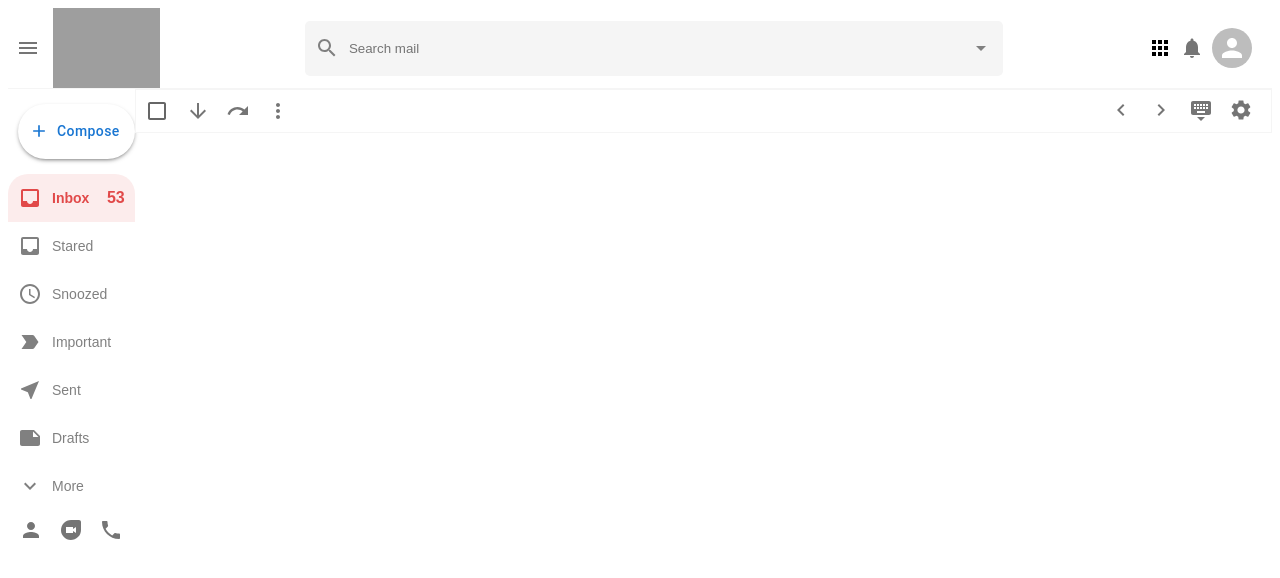
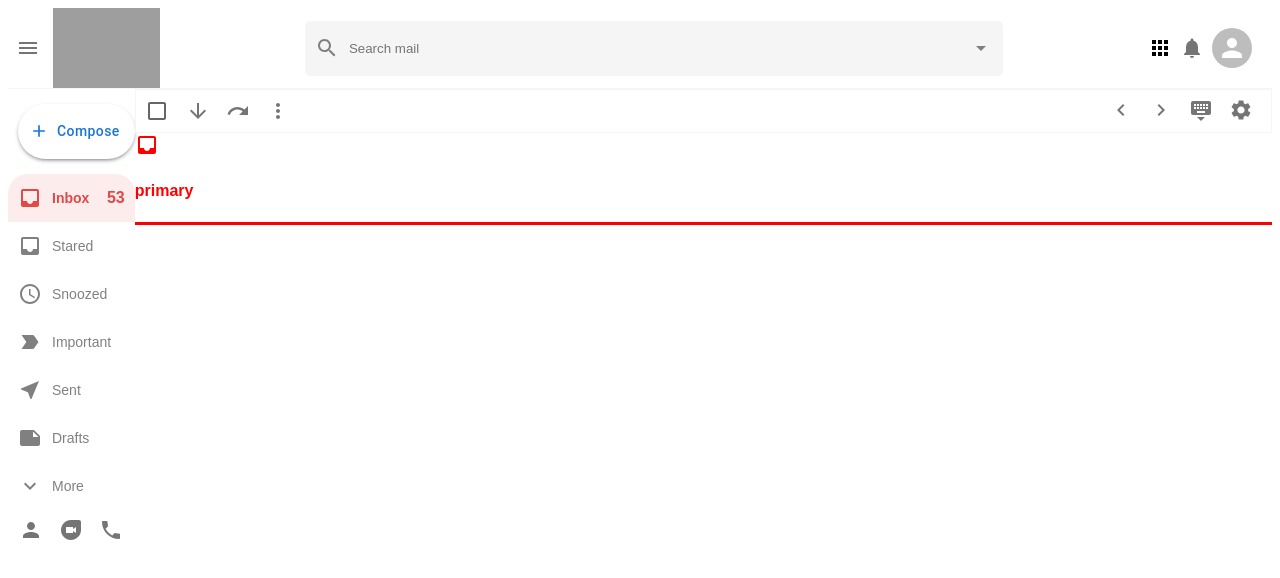
Before and after one commit to omaranBazna/gmail-clone, a React (Create React App) app: page / in a window 1280 px wide. Shown: the top 578 px of the page. Built offline with nearby package versions, Linux system fonts and the light colour scheme; grey boxes are pictures that could not be loaded.

Commit message:
add section content

```diff
--- a/src/components/Section.js
+++ b/src/components/Section.js
@@ -1,8 +1,19 @@
 import "./styles/section.css";
 import React from "react";
 
-const Section = () => {
-  return <div className="section"></div>;
+const Section = ({ Icon, title, color, selected }) => {
+  return (
+    <div
+      className={`section   ${selected && "section-selected"}`}
+      style={{
+        borderBottom: `3px solid ${color}`,
+        color: `${selected && color}`,
+      }}
+    >
+      <Icon />
+      <h4>{title}</h4>
+    </div>
+  );
 };
 
 export default Section;
```
